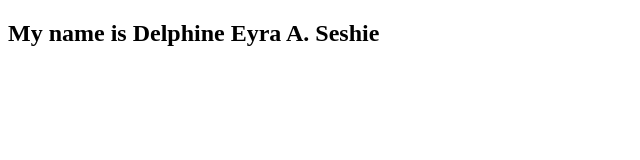
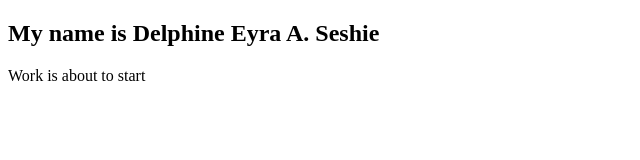
Before and after one commit to Dhel-Phyn/Pre-Tect, a plain HTML site: page index.html in a window 1280 px wide. Shown: the whole page, without its empty margins (0-640 px from the left). Drawn offline with Linux system fonts and the light colour scheme.

Commit message:
update code

```diff
--- a/index.html
+++ b/index.html
@@ -8,5 +8,6 @@
 </head>
 <body>
   <h2>My name is Delphine Eyra A. Seshie </h2>
+  <p>Work is about to start</p>
 </body>
 </html>
```
